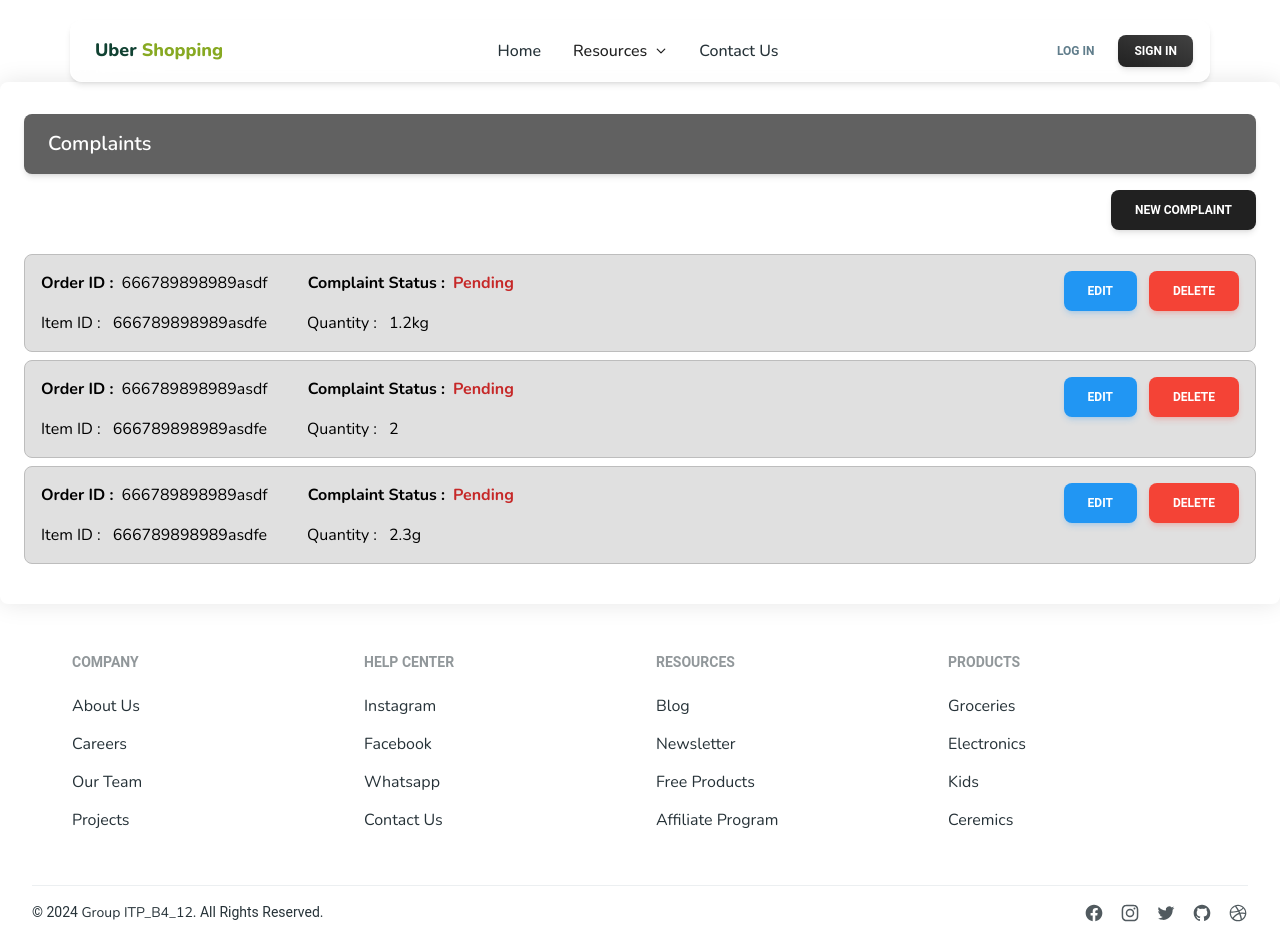
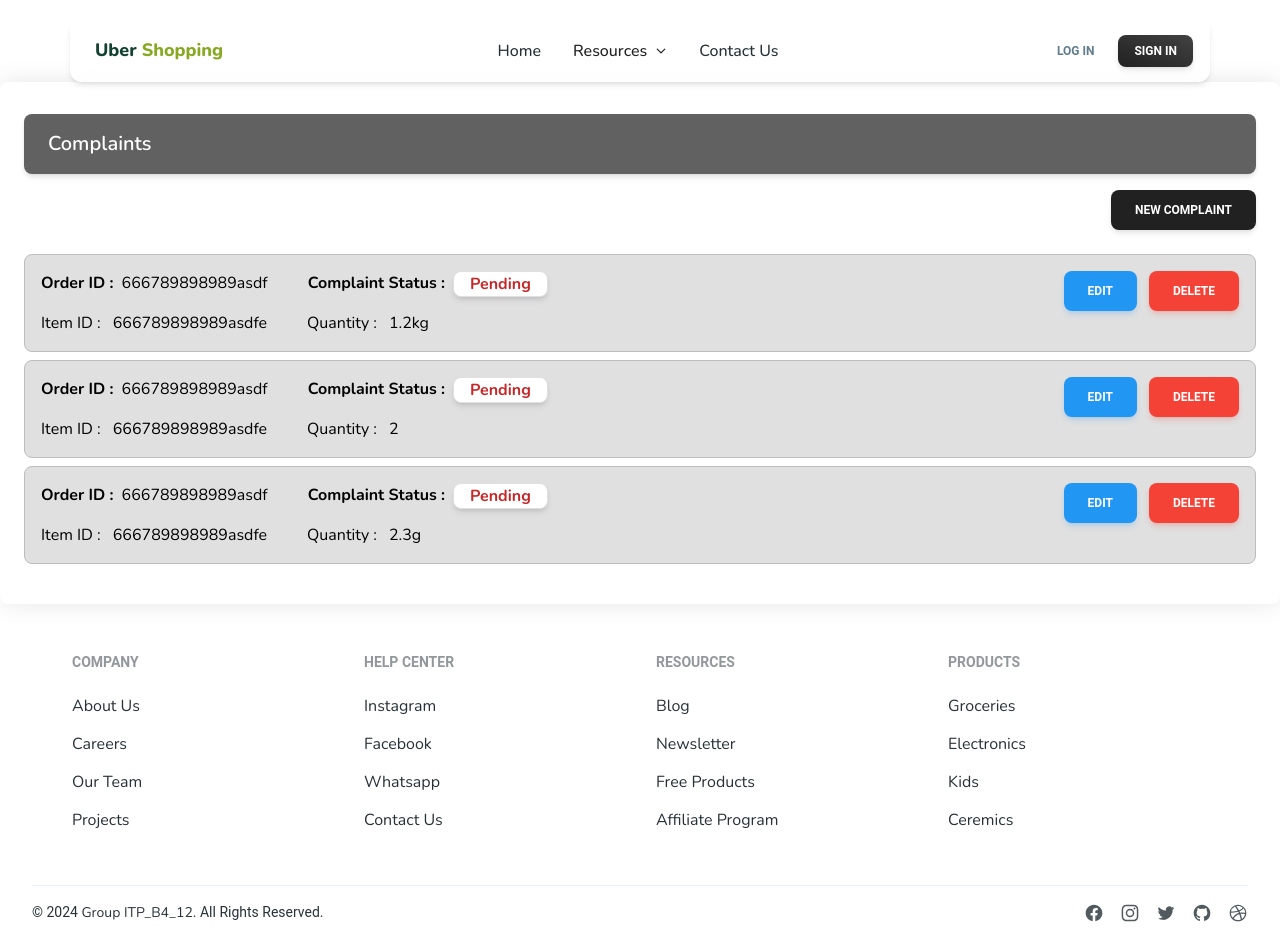
Before and after one commit to devkyoshi/Uber-Shopping-System, a React (Vite) app in the folder frontend/: page /complaint in a window 1280 px wide. Built offline with nearby package versions, Linux system fonts and the light colour scheme; the HTML template or start-up script is replaced by a standard one.

Commit message:
Update Complaint.jsx

```diff
--- a/frontend/src/pages/Complaint.jsx
+++ b/frontend/src/pages/Complaint.jsx
@@ -30,7 +30,7 @@ export default function Complaint(){
                             <div className='flex'>
                                <strong className='mr-2'>Order ID : </strong>{Complaint.order_id}
                                <strong className='ml-10 mr-2'>Complaint Status : </strong>
-                               <strong><div className='text-red-800'>{Complaint.complaint_status}</div></strong>
+                               <strong><div className='border border-gray-300 text-red-800 bg-white px-4 rounded-lg shadow-md'>{Complaint.complaint_status}</div></strong>
                                <div className='ml-auto flex'>
                                <Button color='blue' ripple='light' className='w-30 mr-3 ' size='regular'>Edit</Button>
                                <Button color='red' ripple='light' className='w-30' size='regular'>Delete</Button>
```
